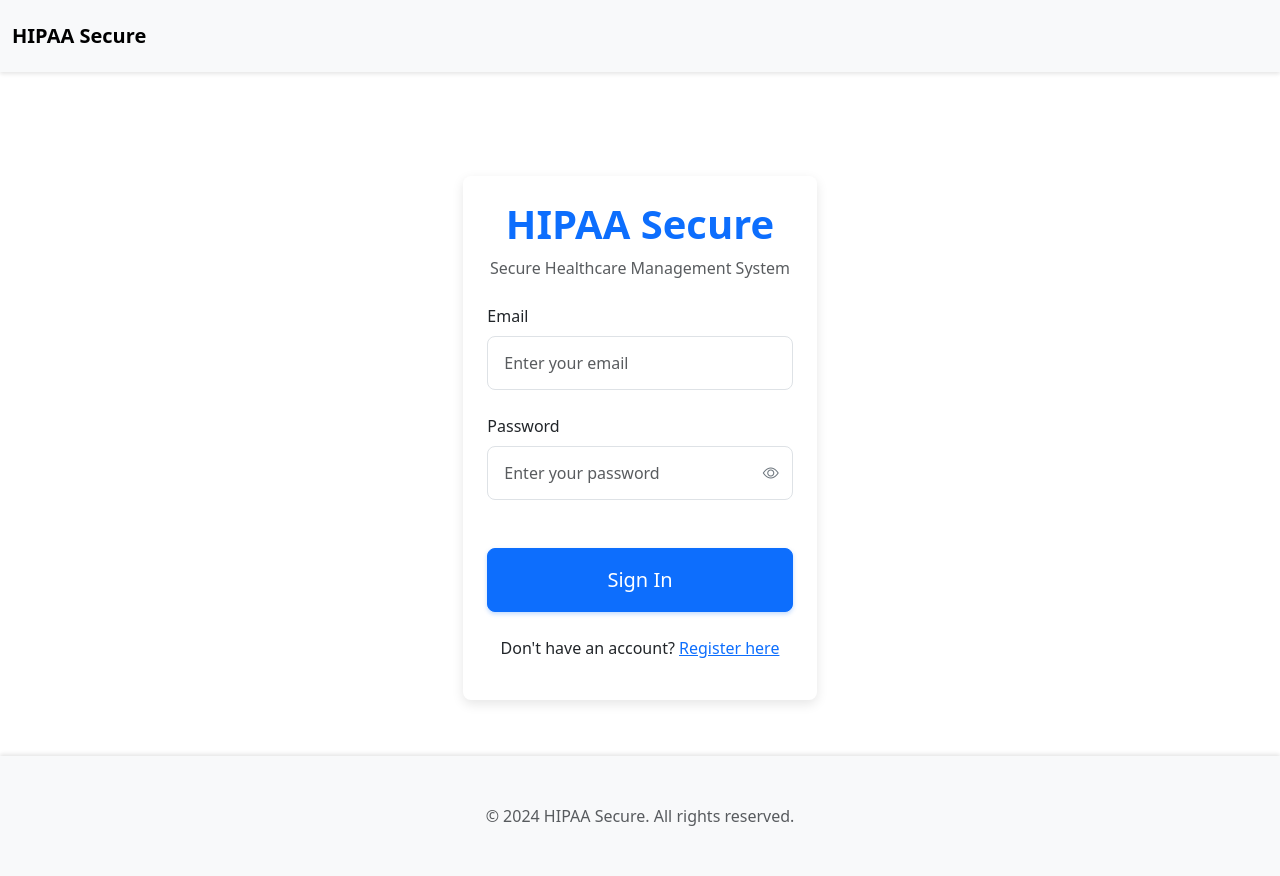
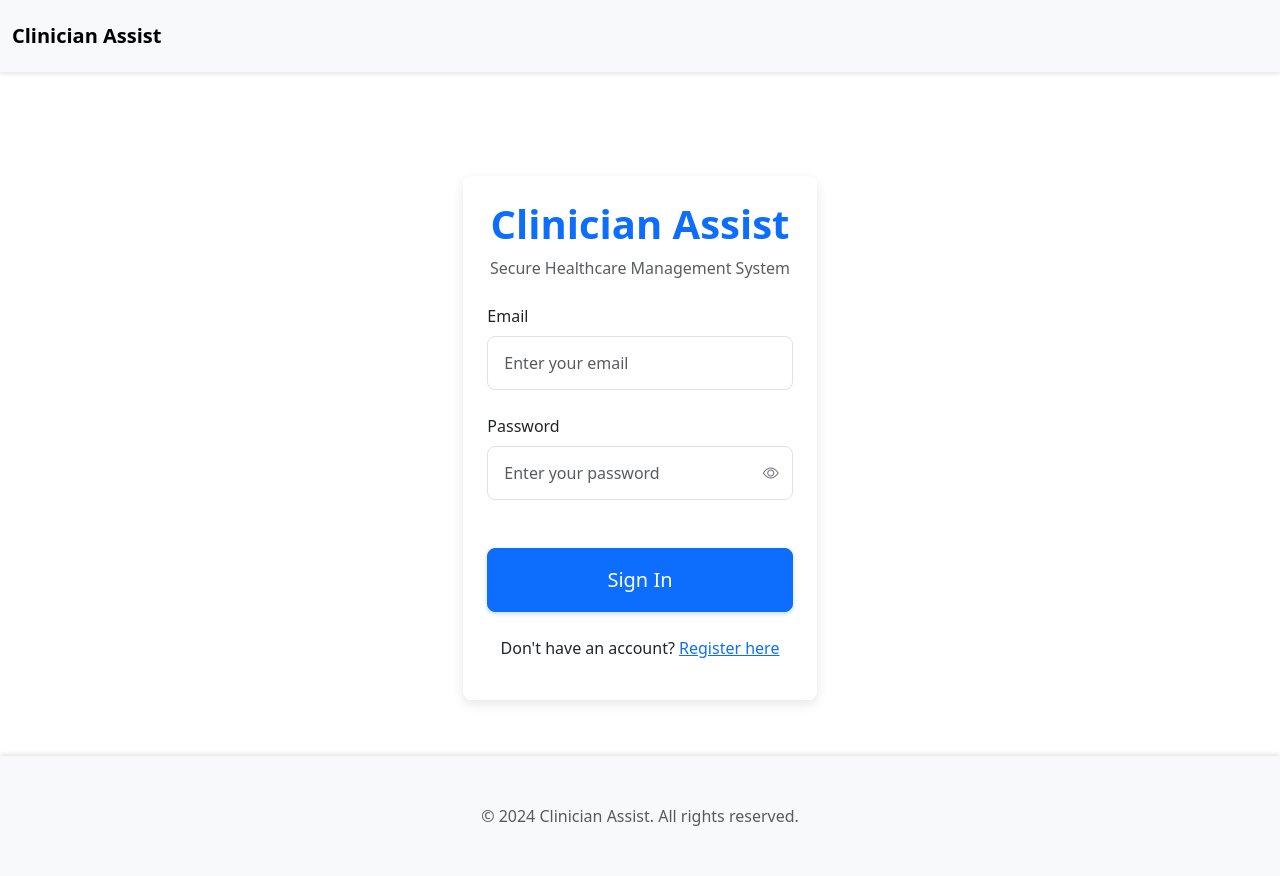
Before and after one commit to jessl2juice/clinician-assist, a Flask app: page /auth/login in a window 1280 px wide. Run offline with Flask 3, Linux system fonts and the light colour scheme.

Commit message:
Agent query: Please verify if all instances of 'HIPAA Secure' have been replaced with 'Clinician Assist' in the web interface, including the navbar brand, footer, login page, and registration page.

```diff
--- a/email_service.py
+++ b/email_service.py
@@ -12,9 +12,9 @@ def send_verification_email(user_email, verification_token):
     message = Mail(
         from_email='info@l2juice.com',
         to_emails=user_email,
-        subject='Verify Your Email - HIPAA Secure',
+        subject='Verify Your Email - Clinician Assist',
         html_content=f'''
-        <h2>Welcome to HIPAA Secure!</h2>
+        <h2>Welcome to Clinician Assist!</h2>
         <p>Thank you for registering. Please verify your email address by clicking the link below:</p>
         <p><a href="{verification_url}">Verify Email Address</a></p>
         <p>This link will expire in 24 hours.</p>
--- a/templates/auth/login.html
+++ b/templates/auth/login.html
@@ -6,7 +6,7 @@
         <div class="card login-card">
             <div class="card-body p-4">
                 <div class="text-center mb-4">
-                    <h1 class="brand-title">HIPAA Secure</h1>
+                    <h1 class="brand-title">Clinician Assist</h1>
                     <p class="text-muted">Secure Healthcare Management System</p>
                 </div>
                 <form method="POST">
--- a/templates/auth/register.html
+++ b/templates/auth/register.html
@@ -7,7 +7,7 @@
             <div class="card-body p-4">
                 <div class="text-center mb-4">
                     <h1 class="brand-title">Register</h1>
-                    <p class="text-muted">Create your HIPAA Secure account</p>
+                    <p class="text-muted">Create your Clinician Assist account</p>
                 </div>
                 <form method="POST">
                     {{ form.csrf_token }}
--- a/templates/base.html
+++ b/templates/base.html
@@ -3,7 +3,7 @@
 <head>
     <meta charset="UTF-8">
     <meta name="viewport" content="width=device-width, initial-scale=1.0">
-    <title>HIPAA Compliant System</title>
+    <title>Clinician Assist - Healthcare Management System</title>
     <link href="https://cdn.jsdelivr.net/npm/bootstrap@5.3.0/dist/css/bootstrap.min.css" rel="stylesheet">
     <link href="https://cdn.jsdelivr.net/npm/bootstrap-icons@1.11.1/font/bootstrap-icons.css" rel="stylesheet">
     <link rel="stylesheet" href="{{ url_for('static', filename='css/custom.css') }}">
--- a/templates/components/footer.html
+++ b/templates/components/footer.html
@@ -1,5 +1,5 @@
 <footer class="footer mt-auto py-3 bg-body-tertiary">
     <div class="container text-center">
-        <span class="text-body-secondary">&copy; 2024 HIPAA Secure. All rights reserved.</span>
+        <span class="text-body-secondary">&copy; 2024 Clinician Assist. All rights reserved.</span>
     </div>
 </footer>
--- a/templates/components/nav.html
+++ b/templates/components/nav.html
@@ -1,6 +1,6 @@
 <nav class="navbar navbar-expand-lg bg-body-tertiary">
     <div class="container-fluid">
-        <a class="navbar-brand" href="{{ url_for('index') }}">HIPAA Secure</a>
+        <a class="navbar-brand" href="{{ url_for('index') }}">Clinician Assist</a>
         {% if current_user.is_authenticated %}
         <button class="navbar-toggler" type="button" data-bs-toggle="collapse" data-bs-target="#navbarNav">
             <span class="navbar-toggler-icon"></span>
```
Also changed, not shown: 3 other files.
